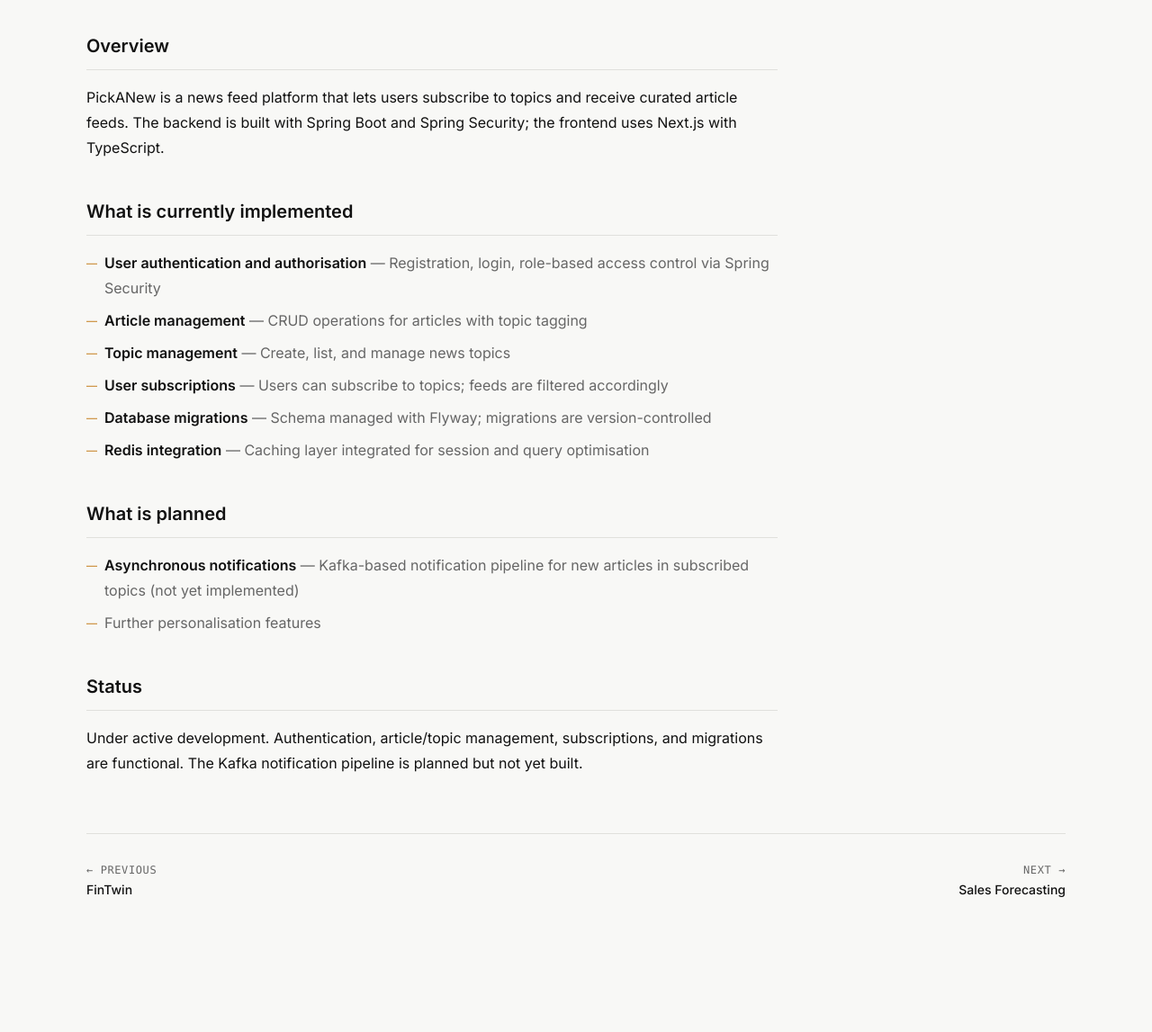
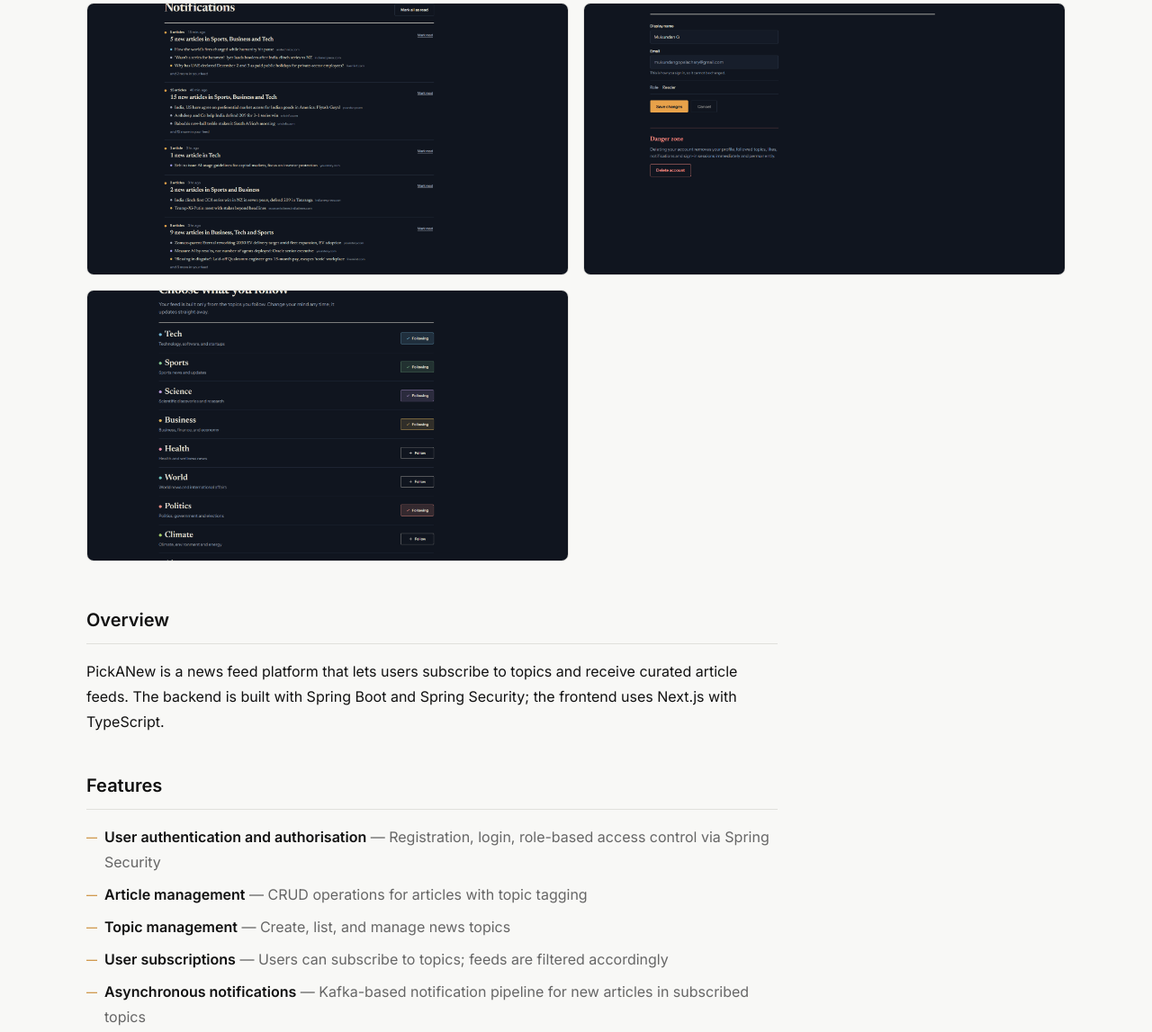
Before and after one commit to mukundangopalachary/portfolio, an Astro site: page /projects/pickanew in a window 1280 px wide. Shown: the part 1173-2320 px from the top of the page at 90% size. Built offline with nearby package versions, Linux system fonts and the light colour scheme; Astro itself is replaced by a stand-in of ours.

Commit message:
feat: mark PickANew complete, add 7 screenshots, wire Kafka notifications
Status updated from active → complete. Kafka notification pipeline now
implemented. Removed planned-features section. Images added to lightbox gallery.

Co-Authored-By: Claude Sonnet 4.6 <noreply@anthropic.com>

```diff
--- a/src/content/projects/pickanew.md
+++ b/src/content/projects/pickanew.md
@@ -1,9 +1,17 @@
 ---
 title: "PickANew"
-description: "News feed platform with user authentication, topic subscriptions, and article management. Under active development."
-status: "active"
+description: "News feed platform with user authentication, topic subscriptions, and article management."
+status: "complete"
 techs: ["Java", "Spring Boot", "Spring Security", "PostgreSQL", "Redis", "Kafka", "Flyway", "Next.js", "TypeScript"]
 github: "https://github.com/mukundangopalachary/pickanew-newsfeed"
+images:
+  - "/content/pickanew1.png"
+  - "/content/pickanew2.png"
+  - "/content/pickanew3.png"
+  - "/content/pickanew4.png"
+  - "/content/pickanew5.png"
+  - "/content/pickanew6.png"
+  - "/content/pickanew7.png"
 featured: true
 order: 3
 ---
@@ -12,19 +20,15 @@ order: 3
 
 PickANew is a news feed platform that lets users subscribe to topics and receive curated article feeds. The backend is built with Spring Boot and Spring Security; the frontend uses Next.js with TypeScript.
 
-## What is currently implemented
+## Features
 
 - **User authentication and authorisation** — Registration, login, role-based access control via Spring Security
 - **Article management** — CRUD operations for articles with topic tagging
 - **Topic management** — Create, list, and manage news topics
 - **User subscriptions** — Users can subscribe to topics; feeds are filtered accordingly
+- **Asynchronous notifications** — Kafka-based notification pipeline for new articles in subscribed topics
 - **Database migrations** — Schema managed with Flyway; migrations are version-controlled
-- **Redis integration** — Caching layer integrated for session and query optimisation
-
-## What is planned
-
-- **Asynchronous notifications** — Kafka-based notification pipeline for new articles in subscribed topics (not yet implemented)
-- Further personalisation features
+- **Redis integration** — Caching layer for session and query optimisation
 
 ## Status
-Under active development. Authentication, article/topic management, subscriptions, and migrations are functional. The Kafka notification pipeline is planned but not yet built.
+Complete.
```
Also changed, not shown: public/content/pickanew1.png (added), public/content/pickanew2.png (added), public/content/pickanew3.png (added), public/content/pickanew4.png (added), public/content/pickanew5.png (added), public/content/pickanew6.png (added), public/content/pickanew7.png (added).
